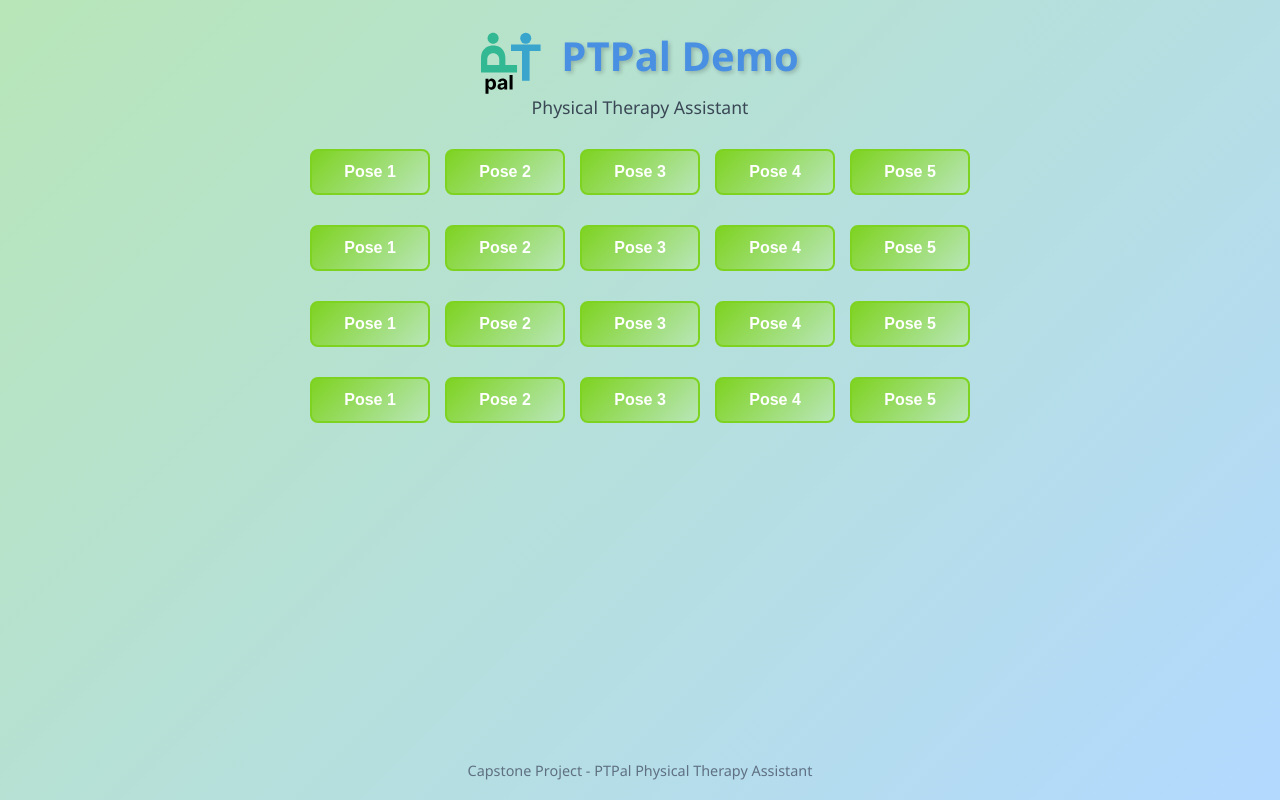
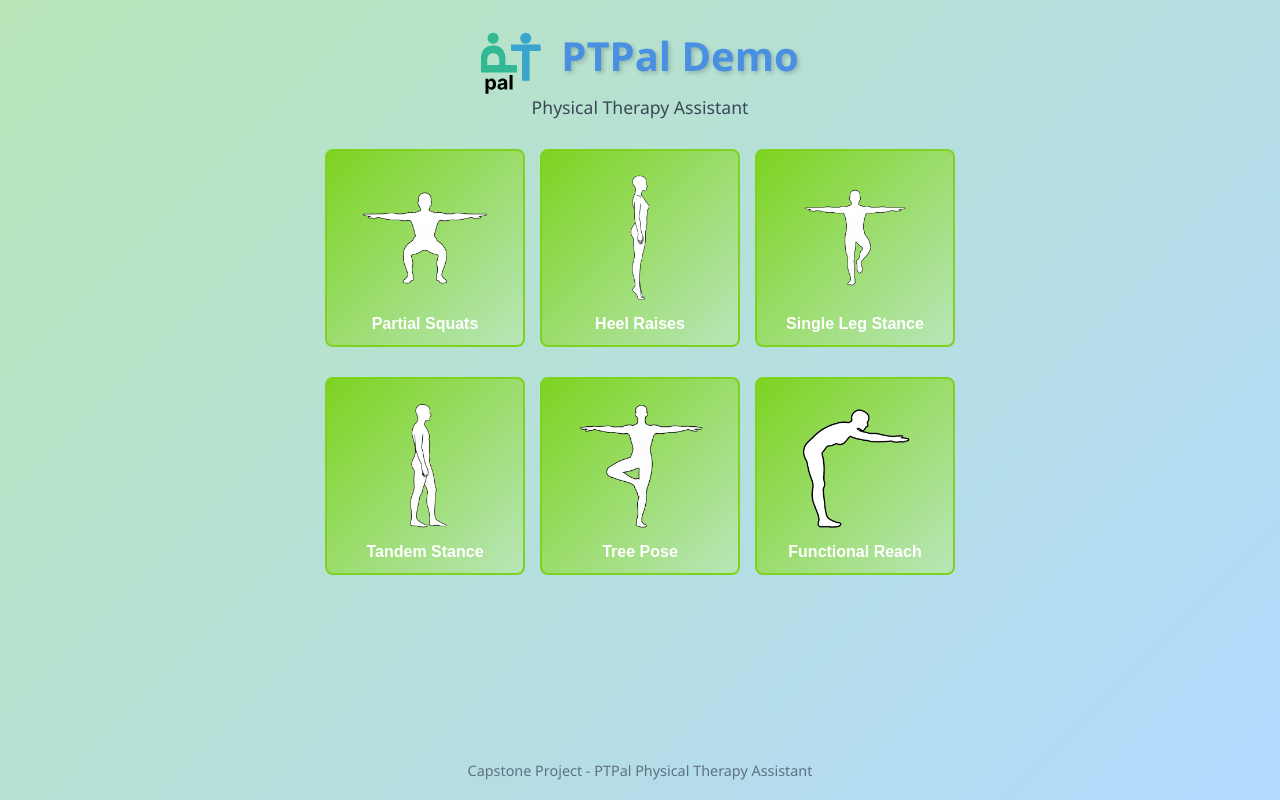
Before and after one commit to ltsahalis/PTPal, an Electron app: page evan-venv/electron-app/selection.html in a window 1280 px wide. Drawn offline with Linux system fonts and the light colour scheme.

Commit message:
selection screen updated

```diff
--- a/evan-venv/electron-app/selection.html
+++ b/evan-venv/electron-app/selection.html
@@ -17,7 +17,7 @@
         <header>
             <div class="logo-container">
                 <div class="logo-placeholder">
-                  <img src="logo_test.svg" alt="logo">
+                  <img src="images/logo_test.svg" alt="logo">
                 </div>
                 <h1>PTPal Demo</h1>
             </div>
@@ -26,6 +26,16 @@
 
         <main>
             <div class="controls">
+                <a href="index.html"><button class="btn select"><img src="images/squat.png" alt="logo">Partial Squats</button></a>
+                <a href="index.html"><button class="btn select"><img src="images/heel_raises.png" alt="logo">Heel Raises</button></a>
+                <a href="index.html"><button class="btn select"><img src="images/leg_lift.png" alt="logo">Single Leg Stance</button></a>
+            </div>
+            <div class="controls">
+                <a href="index.html"><button class="btn select"><img src="images/tandem.png" alt="logo">Tandem Stance</button></a>
+                <a href="index.html"><button class="btn select"><img src="images/tree.png" alt="logo">Tree Pose</button></a>
+                <a href="index.html"><button class="btn select"><img src="images/lean_reach2.png" alt="logo">Functional Reach</button></a>
+            </div>
+            <!-- <div class="controls">
                 <a href="index.html"><button class="btn primary">Pose 1</button></a>
                 <a href="index.html"><button class="btn primary">Pose 2</button></a>
                 <a href="index.html"><button class="btn primary">Pose 3</button></a>
@@ -45,14 +55,7 @@
                 <a href="index.html"><button class="btn primary">Pose 3</button></a>
                 <a href="index.html"><button class="btn primary">Pose 4</button></a>
                 <a href="index.html"><button class="btn primary">Pose 5</button></a>
-            </div>
-            <div class="controls">
-                <a href="index.html"><button class="btn primary">Pose 1</button></a>
-                <a href="index.html"><button class="btn primary">Pose 2</button></a>
-                <a href="index.html"><button class="btn primary">Pose 3</button></a>
-                <a href="index.html"><button class="btn primary">Pose 4</button></a>
-                <a href="index.html"><button class="btn primary">Pose 5</button></a>
-            </div>
+            </div>-->
         </main>
 
         <footer>
--- a/evan-venv/electron-app/styles.css
+++ b/evan-venv/electron-app/styles.css
@@ -177,7 +177,7 @@ main {
     display: flex;
     gap: 15px;
     justify-content: center;
-    flex-wrap: wrap;
+    flex-wrap: nowrap;
 }
 
 .btn {
@@ -205,6 +205,18 @@ main {
     cursor: not-allowed;
     transform: none;
     box-shadow: none;
+}
+
+.btn.select {
+    width: 200px;
+    background: linear-gradient(135deg, #7ED321 0%, #B8E6B8 100%);
+    color: white;
+    border: 2px solid #7ED321;
+}
+
+.btn.select:hover:not(:disabled) {
+    background: linear-gradient(135deg, #6BC018 0%, #A8D8A8 100%);
+    border-color: #6BC018;
 }
 
 .btn.primary {
```
Also changed, not shown: evan-venv/electron-app/images/heel_raises.png (added), evan-venv/electron-app/images/lean_reach.png (added), evan-venv/electron-app/images/lean_reach2.png (added), evan-venv/electron-app/images/leg_lift.png (added), evan-venv/electron-app/images/logo_test.svg (renamed from evan-venv/electron-app/logo_test.svg), evan-venv/electron-app/images/reach.png (added), evan-venv/electron-app/images/reach_pose.png (added), evan-venv/electron-app/images/squat.png (added), evan-venv/electron-app/images/squats.png (added), evan-venv/electron-app/images/tandem.png (added), evan-venv/electron-app/images/tree.png (added), 1 other file.
